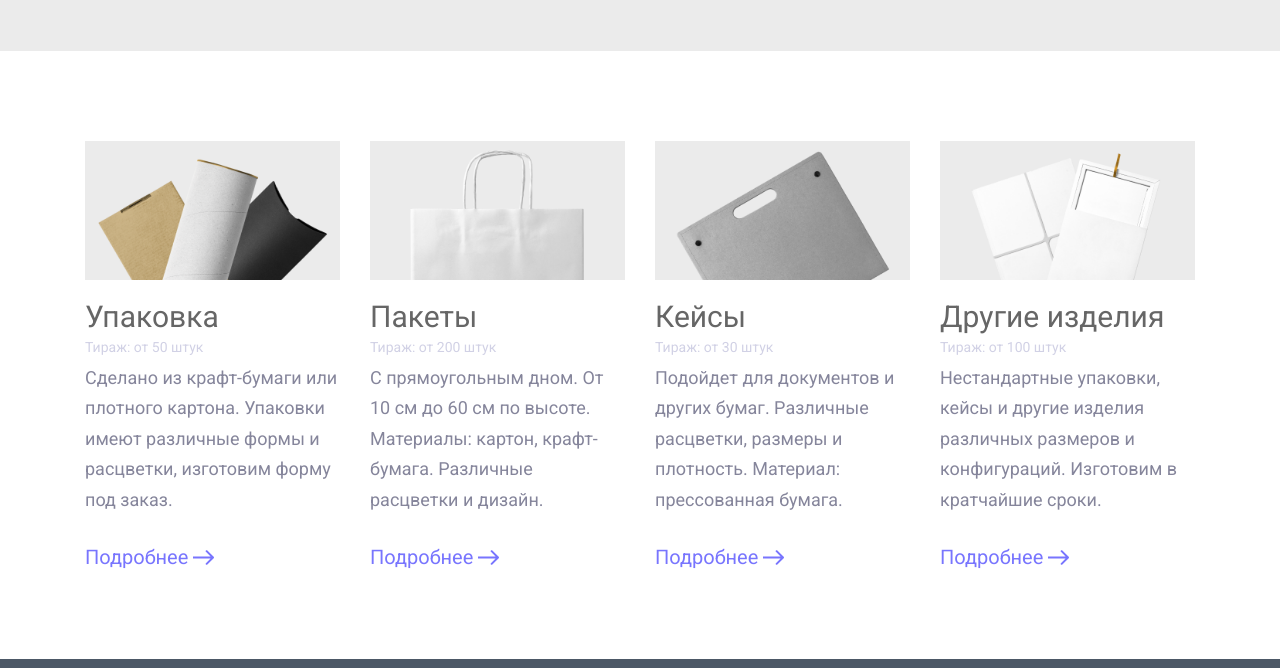
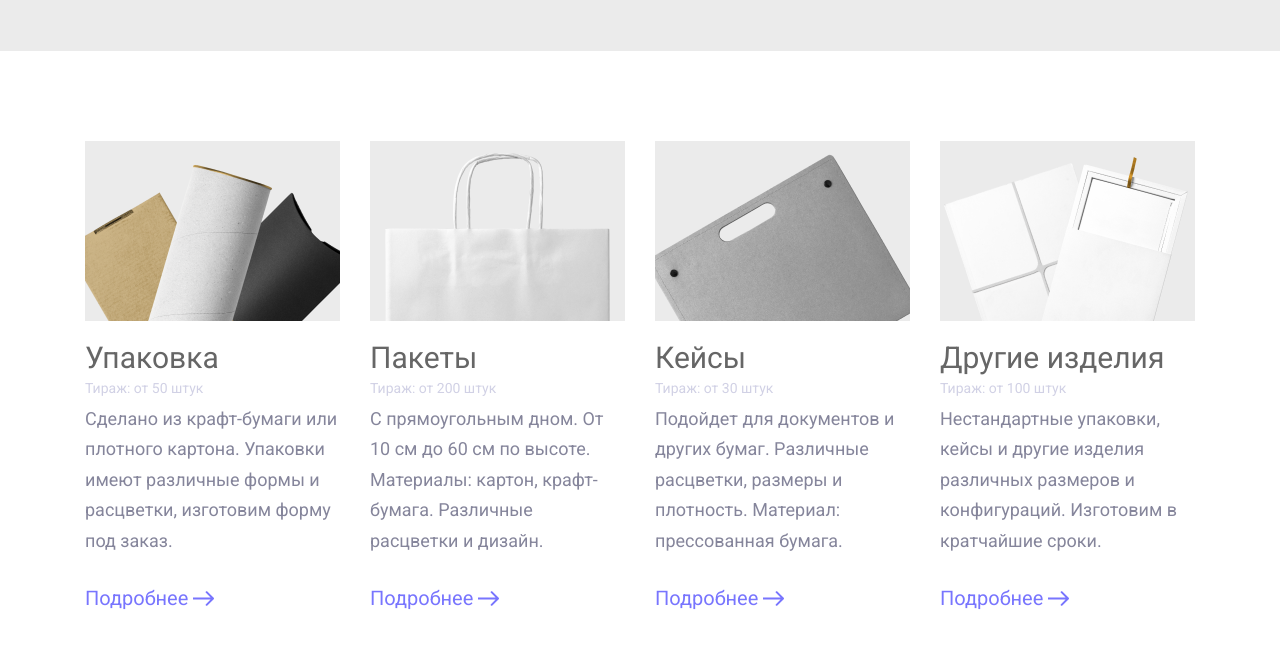
Before and after one commit to mkstas/vanilla-simple, a website built with Vite: page index.html in a window 1280 px wide. Shown: the part 1619-2287 px from the top of the page. Built offline with nearby package versions, Linux system fonts and the light colour scheme.

Commit message:
refactor: add height for image in card

```diff
--- a/src/assets/styles/sections/_goods.scss
+++ b/src/assets/styles/sections/_goods.scss
@@ -20,6 +20,8 @@
   &-card {
     &__image {
       width: 100%;
+      height: rem(180);
+      object-fit: cover;
     }
 
     &__title {
```
